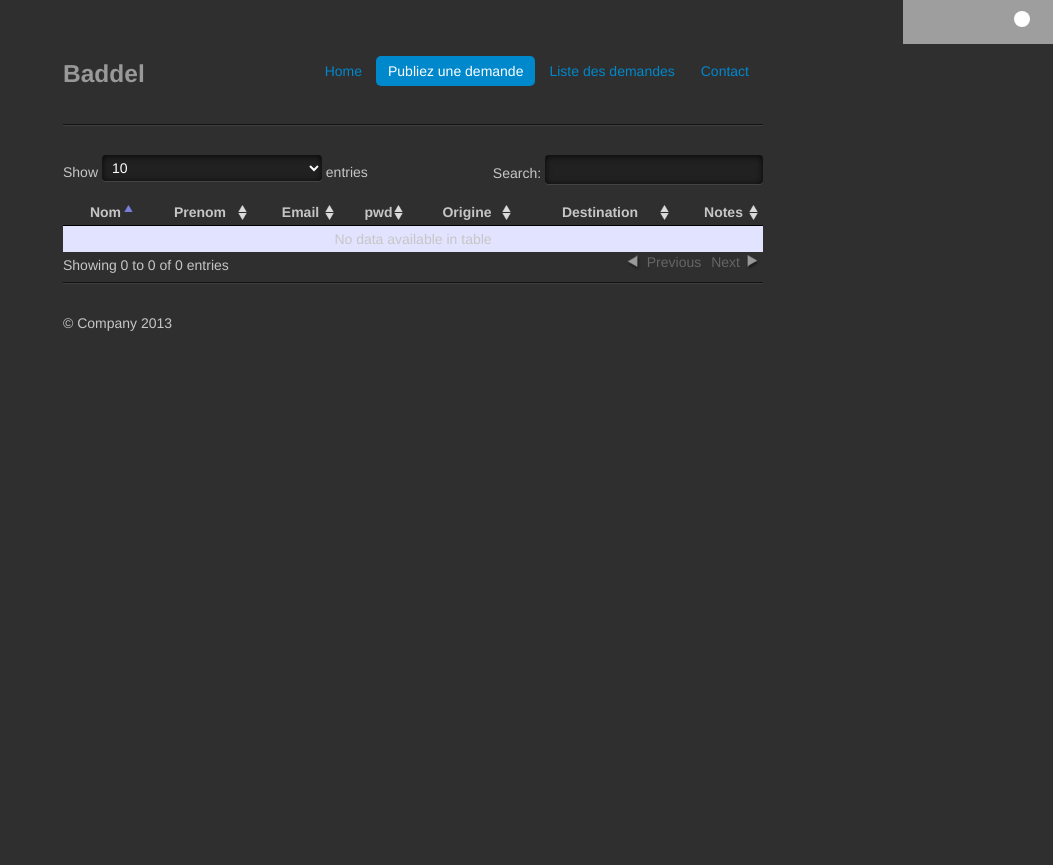
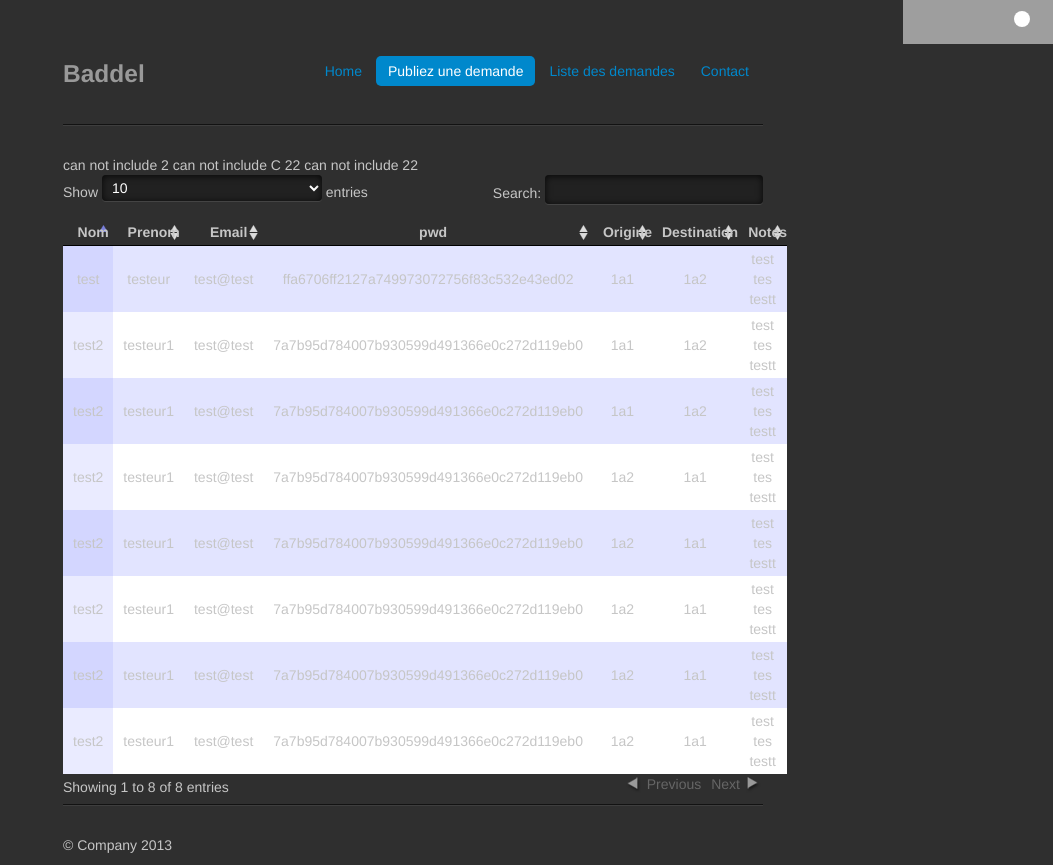
Before and after one commit to tux-tn/Baddel, a PHP site: page /liste.php in a window 1280 px wide. Shown: the whole page, without its empty margins (227-1280 px from the left). Before the commit the page ends 331 px from the top, so only its background shows below. Run offline with PHP 8.4, Linux system fonts and the light colour scheme; data comes from the database, SQL or seed files in the repository; grey boxes are pictures that could not be loaded.

Commit message:
removed ajax need in liste.php
now all treamtment for table dispaly is done locally

```diff
--- a/liste.php
+++ b/liste.php
@@ -126,7 +126,47 @@
         </tr>
     </thead>
     <tbody>
+<?php
+if(!@file_exists('./Entite/User.php') ) {
+    echo 'can not include';
+} else {
+   include('./Entite/User.php');
+}
+if(!@file_exists('../Entite/User.php') ) {
+    echo 'can not include 2';
+} else {
+   include('../Entite/User.php');
+}
 
+if(!@file_exists('./model/UserModel.php') ) {
+    echo 'can not include 11';
+} else {
+   include('./model/UserModel.php');
+}
+
+if(!@file_exists('../model/UserModel.php') ) {
+    echo 'can not include 22';
+} else {
+   include('../model/UserModel.php');
+}
+
+$UM = new UserModel();
+$liste = $UM->ReturnUsers();
+
+ foreach ($liste as $Voi):
+  echo "<tr>";
+  echo "<td><center>".$Voi->getNom()."</center></td>";
+  echo "<td><center>".$Voi->getPrenom()."</center></td>";
+  echo "<td><center>".$Voi->getEmail()."</center></td>";
+  echo "<td><center> ".$Voi->getPWD()."</center></td>";
+  echo "<td><center> ".$Voi->getDepart()."</center></td>";
+  echo "<td><center> ".$Voi->getArive()."</center></td>";
+  echo "<td><center> ".$Voi->getNotes()."</center></td>";
+
+
+  echo "</tr>";
+  endforeach;
+?>
 
 </tbody>
 </table>
@@ -153,7 +193,7 @@
     $('#the_list').dataTable();
 });
 </script>
-<script language="javascript" type="text/javascript">
+<!--script language="javascript" type="text/javascript">
 
 window.setInterval(function verif()
 {
@@ -177,6 +217,6 @@
 
 },5000);
 
-</script>
+</script-->
 </body>
 </html>
```
